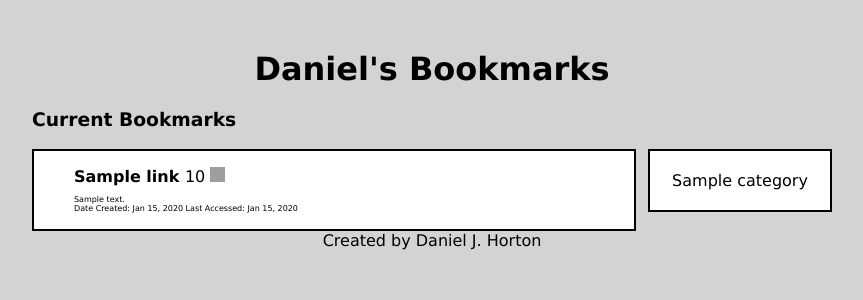
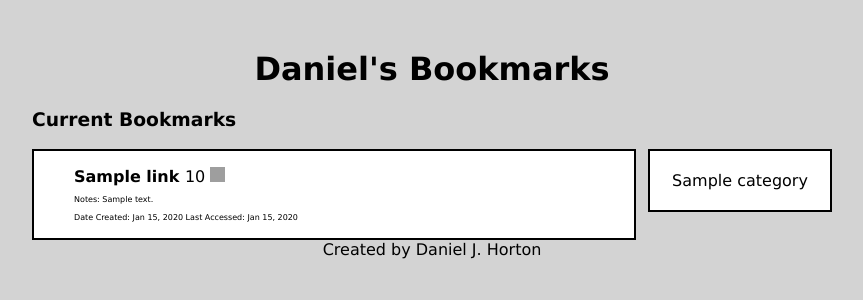
Before and after one commit to HanielDorton/MyBookmarks, a Django app: page / in a window 1280 px wide. Shown: the top 300 px of the page, without its empty margins (208-1071 px from the left). Run offline with Django 3.2, Linux system fonts and the light colour scheme; tables that the repository leaves empty hold one stand-in row (values such as "Sample post"); grey boxes are pictures that could not be loaded.

Commit message:
updating notes

```diff
--- a/links/templates/index.html
+++ b/links/templates/index.html
@@ -26,7 +26,10 @@
 			</a>
 			<div class = "dateinfo">
 			<br />
-			{{link.notes}}
+			{% if link.notes %}
+			Notes: {{link.notes}}
+			<br />
+			{% endif %}
 			<br />
 			Date Created: {{ link.created_on|date:"M d, Y" }}
 			Last Accessed: {{link.last_accessed|date:"M d, Y" }}
--- a/manage.py
+++ b/manage.py
@@ -4,10 +4,10 @@ import sys
 
 if __name__ == "__main__":
 	#This is for live settings:
-	os.environ.setdefault("DJANGO_SETTINGS_MODULE", "bookmarks.settings")
+	#os.environ.setdefault("DJANGO_SETTINGS_MODULE", "bookmarks.settings")
 
 	#This is for test settings:
-	#os.environ.setdefault("DJANGO_SETTINGS_MODULE", "bookmarks.TESTsettings")
+	os.environ.setdefault("DJANGO_SETTINGS_MODULE", "bookmarks.TESTsettings")
 
 
 	from django.core.management import execute_from_command_line
```
Also changed, not shown: 1 other file.
